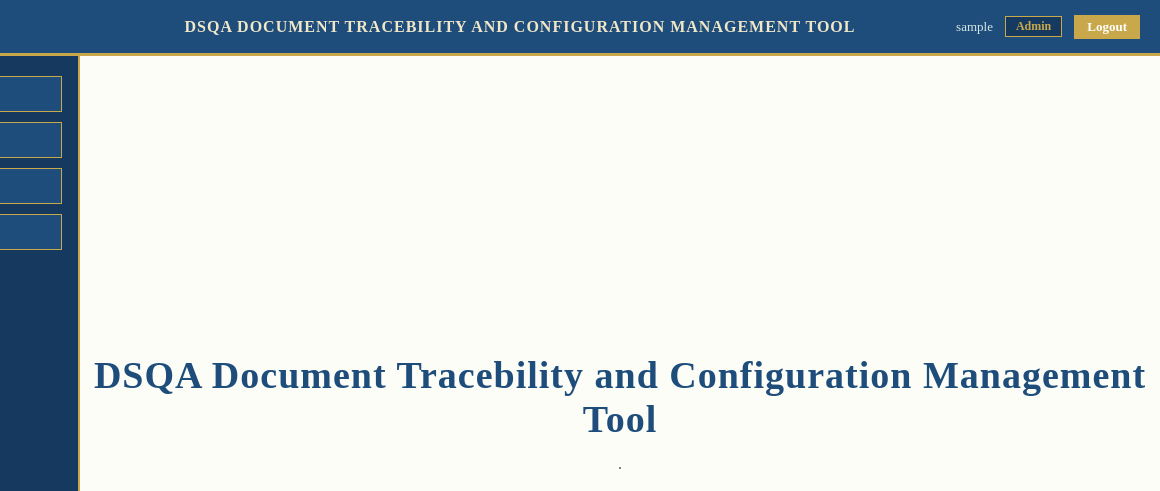
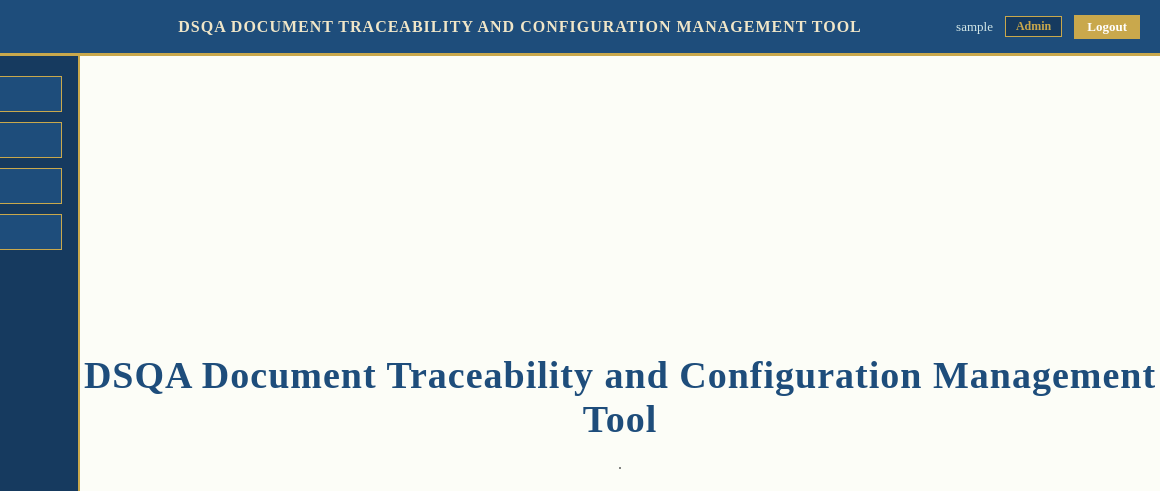
Before and after one commit to Aashwita/ProjectDocumentBrowser, a website: page public/index.html in a window 1280 px wide. Shown: the top 491 px of the page, 120-1280 px from the left. Drawn offline with Linux system fonts and the light colour scheme; no server answers; sample sign-in values are in the browser's storage.

Commit message:
Fix spelling of 'Tracebility' to 'Traceability'

```diff
--- a/public/index.html
+++ b/public/index.html
@@ -3,7 +3,7 @@
 <head>
   <meta charset="UTF-8"/>
   <meta name="viewport" content="width=device-width, initial-scale=1.0"/>
-  <title>DSQA Document Tracebility and Configuration Management Tool</title>
+  <title>DSQA Document Traceability and Configuration Management Tool</title>
 <style>
     * { box-sizing: border-box; margin: 0; padding: 0; }
 
@@ -369,7 +369,7 @@
     <div class="top-bar-logo">
       <img src="logo.png" alt="Logo"/>
     </div>
-    <div class="top-bar-title">DSQA Document Tracebility and Configuration Management Tool</div>
+    <div class="top-bar-title">DSQA Document Traceability and Configuration Management Tool</div>
     <div class="top-bar-user">
       <span id="display-username"></span>
       <span class="role-badge" id="display-role"></span>
@@ -416,7 +416,7 @@
       <!-- WELCOME -->
       <div class="welcome-page active" id="page-welcome">
         <div>
-          <h1>DSQA Document Tracebility and Configuration Management Tool</h1>
+          <h1>DSQA Document Traceability and Configuration Management Tool</h1>
           <p id="welcome-msg"
              style="margin-top:14px;font-size:16px;color:#555;text-align:center;">
           </p>
```
